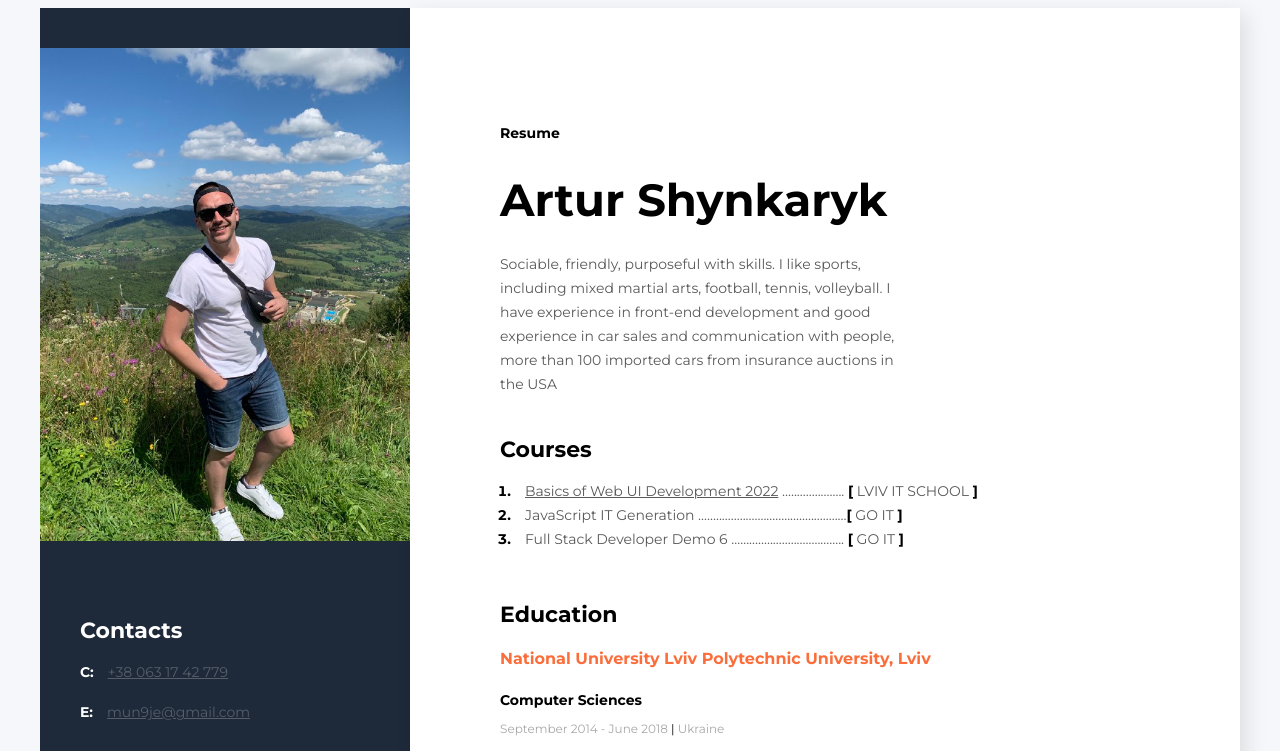
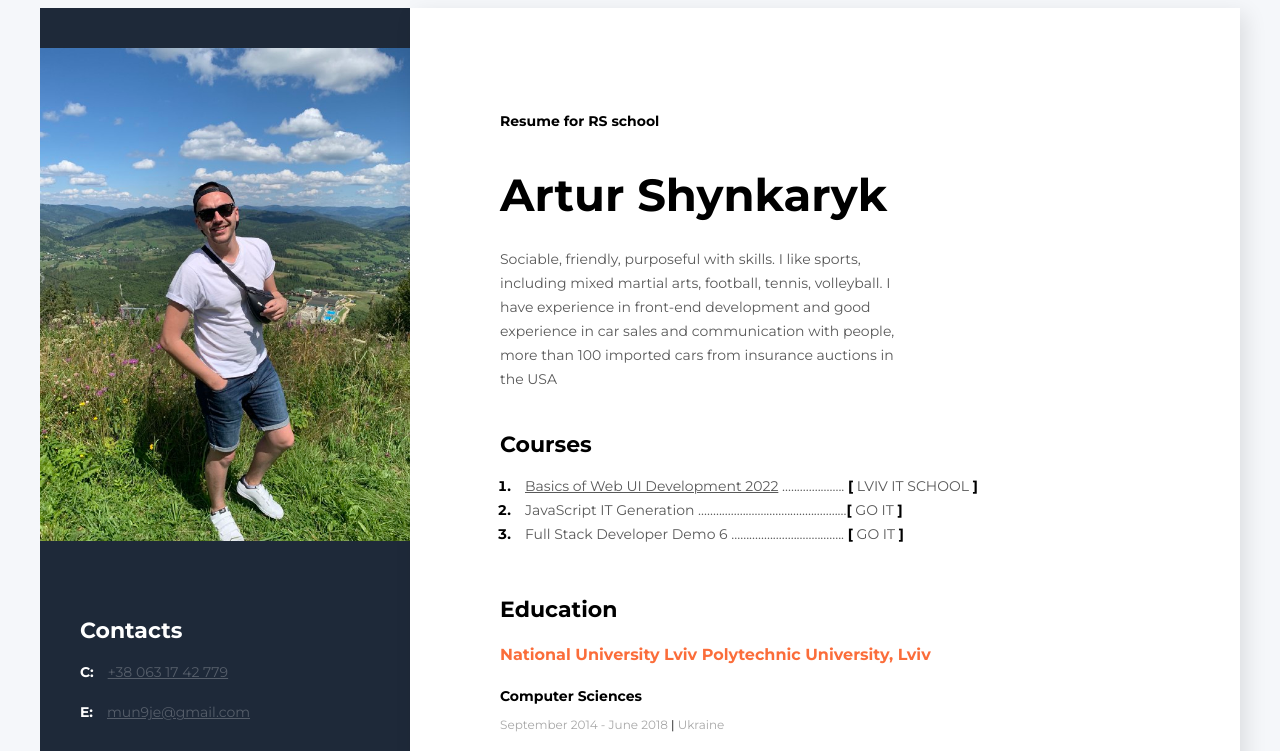
Before and after one commit to ArturShynkaryk/rsschool-cv, a plain HTML site: page index.html in a window 1280 px wide. Shown: the top 751 px of the page. Drawn offline with Linux system fonts and the light colour scheme.

Commit message:
fix: fix nav block and header

```diff
--- a/index.html
+++ b/index.html
@@ -13,14 +13,15 @@
     <link rel="stylesheet" href="./styles/styles.css" />
     <title>Resume</title>
   </head>
+
 <body>
    <!-- Main -->
-   <div class="main">
+   <nav class="main">
     <!-- Main content -->
     <div class="main-content">
       <!-- about user -->
       <div class="about">
-        <h2 class="about-position">Resume</h2>
+        <!-- <h2 class="about-position">Resume</h2> --><header class="about-position">Resume for RS school</header>
         <h1 class="about-name">Artur Shynkaryk</h1>
         <p class="about-description">
           Sociable, friendly, purposeful with skills. I like sports, including mixed martial arts, football, tennis, volleyball.
@@ -179,7 +180,7 @@ I have experience in front-end development and good experience in car sales and
           <li class="soft-skills-item"><span class="soft-skills-text">Russian C1</span></li>
         </ul>
       </div>
-    </div>
+    </nav>
   </aside>
 </div>
 </body>
```
